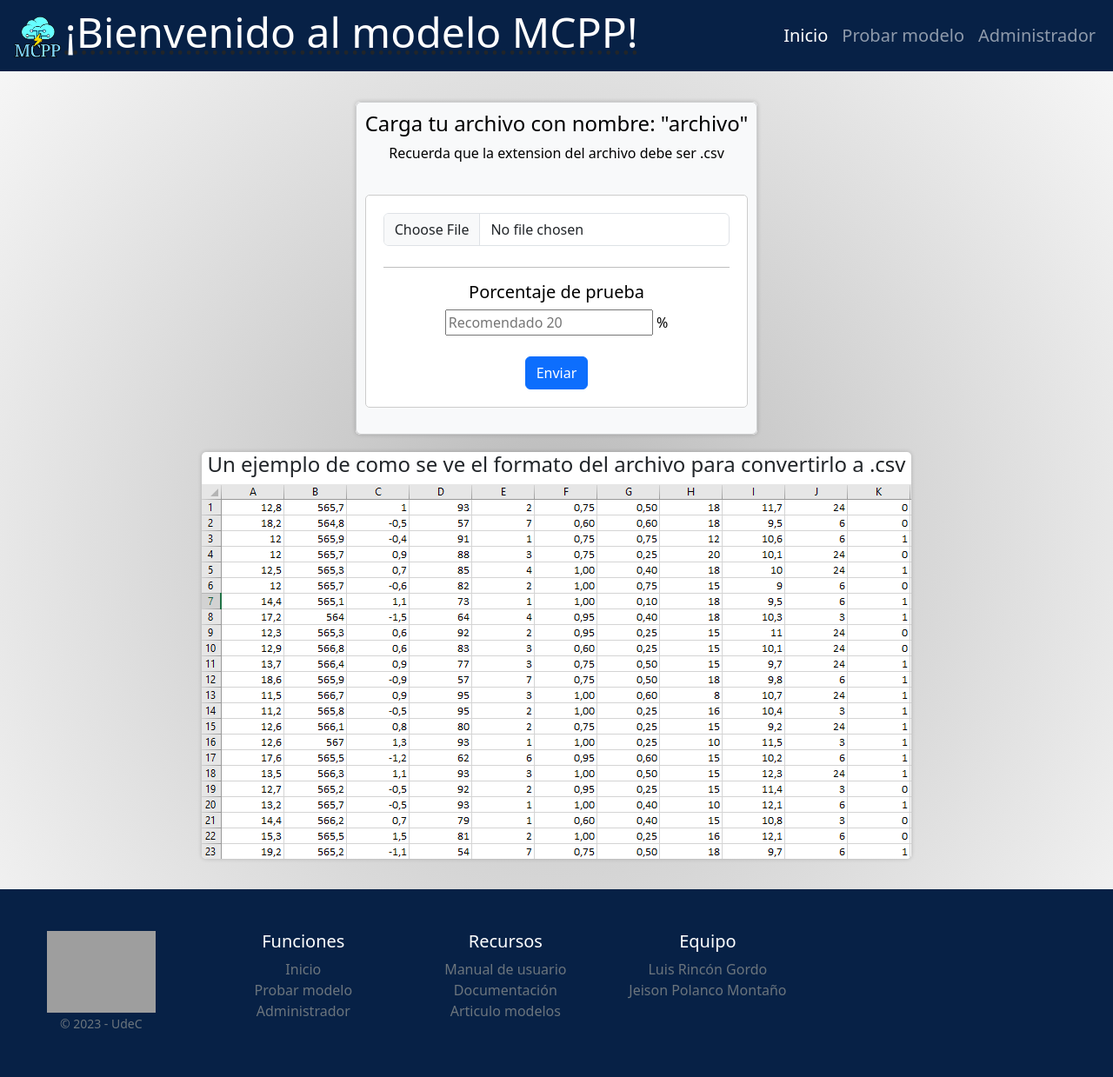
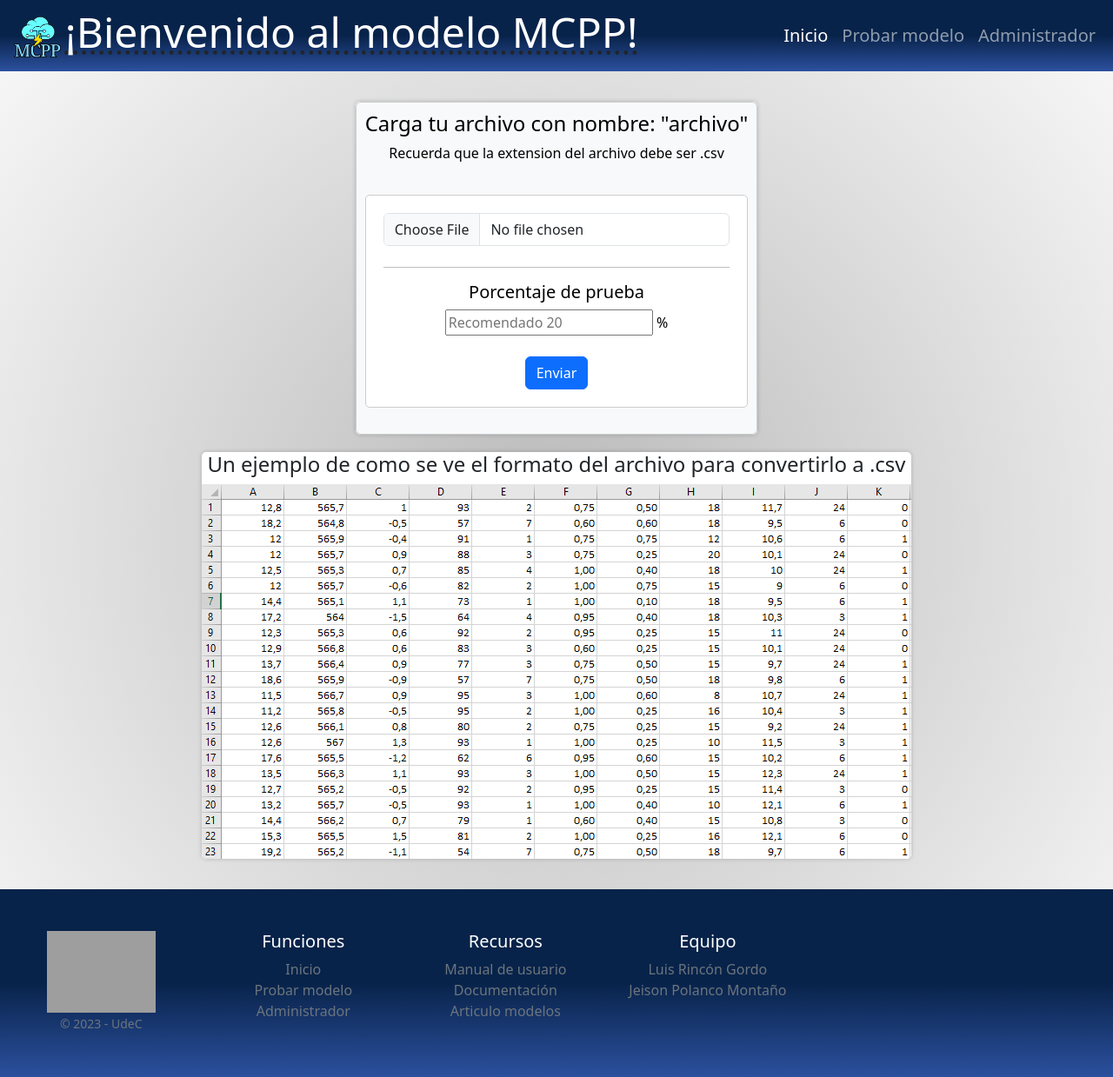
Before and after one commit to ThePolanco/Aplicativo_MCPP, a Flask app: page /prueba in a window 1280 px wide. Shown: the whole page at 87% size. Run offline with Flask 3, Linux system fonts and the light colour scheme; parts of the project's set-up code (start-up, migrations or seed data) failed here and were passed over; grey boxes are pictures that could not be loaded.

Commit message:
Update estilos

```diff
--- a/app_predicciones/src/static/css/estilos.css
+++ b/app_predicciones/src/static/css/estilos.css
@@ -10,7 +10,8 @@ body{
 
 /**Estilos barra de navegación**/
 .navbar{
-    background-color: #072146;
+    background: rgb(44,80,158);
+    background: linear-gradient(0deg, rgba(44,80,158,1) 0%, rgba(8,35,74,1) 50%);
     font-size: 20px;
 }
 
@@ -299,7 +300,8 @@ form {
 /* Estilos del footer */
 footer.container {
     max-width: 100%;
-    background-color: #072146;
+    background: rgb(44,80,158);
+    background: linear-gradient(0deg, rgba(44,80,158,1) 0%, rgba(8,35,74,1) 50%);
     color: white;
 }
 
```
